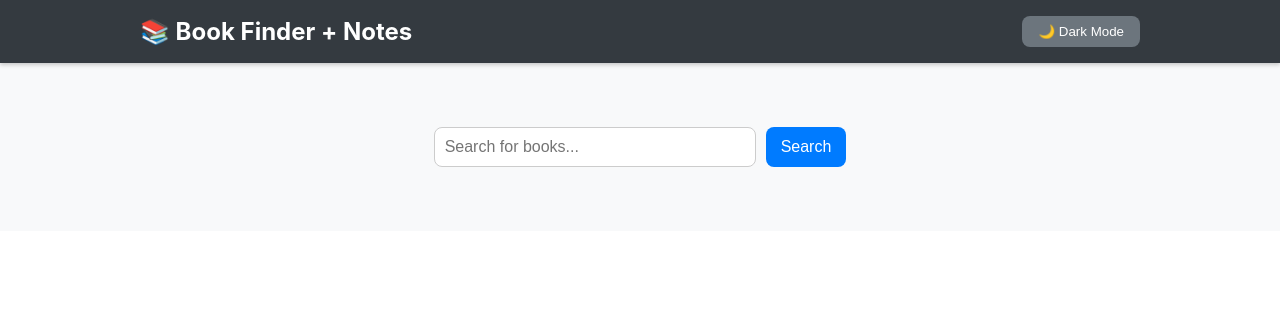
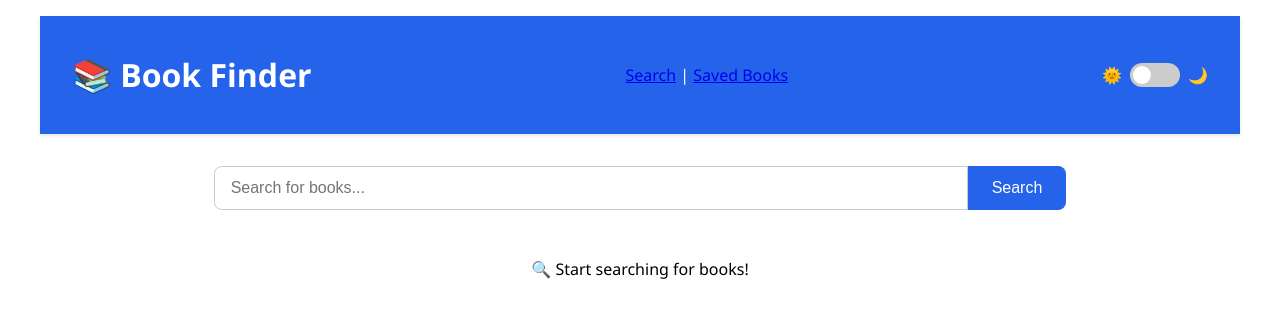
Before and after one commit to Lunixius/book-notes-client, a React (Create React App) app: page / in a window 1280 px wide. Shown: the top 318 px of the page. Built offline with nearby package versions, Linux system fonts and the light colour scheme.

Commit message:
Save notes.

```diff
--- a/package.json
+++ b/package.json
@@ -10,6 +10,7 @@
     "axios": "^1.10.0",
     "react": "^19.1.0",
     "react-dom": "^19.1.0",
+    "react-router-dom": "^7.6.2",
     "react-scripts": "5.0.1",
     "web-vitals": "^2.1.4"
   },
--- a/src/App.css
+++ b/src/App.css
@@ -1,119 +1,196 @@
-/* Base Light & Dark Themes */
-.app.light {
-  background-color: #f8f9fa;
-  color: #212529;
+/* General Reset & Transitions */
+body {
+  margin: 0;
+  font-family: 'Segoe UI', Tahoma, Geneva, Verdana, sans-serif;
+  transition: background-color 0.3s, color 0.3s;
 }
 
-.app.dark {
-  background-color: #121212;
-  color: #f1f1f1;
+.app-container {
+  padding: 1rem 2rem;
+  max-width: 1200px;
+  margin: 0 auto;
 }
 
-/* App Bar */
-.app-bar {
-  position: sticky;
-  top: 0;
-  background-color: #343a40;
-  color: white;
-  padding: 1rem 0;
-  z-index: 1000;
-  box-shadow: 0 2px 4px rgba(0, 0, 0, 0.2);
-}
-
-.app-bar-inner {
-  max-width: 1000px;
-  margin: auto;
-  padding: 0 1rem;
+/* Header / App Bar */
+header {
   display: flex;
   justify-content: space-between;
   align-items: center;
+  background-color: #2563eb; /* blue-600 */
+  color: white;
+  padding: 1rem 2rem;
+  position: sticky;
+  top: 0;
+  z-index: 1000;
+  box-shadow: 0 2px 4px rgba(0, 0, 0, 0.1);
 }
 
-.app-bar h1 {
-  margin: 0;
-  font-size: 1.5rem;
+/* Light/Dark Toggle */
+.toggle-container {
+  display: flex;
+  align-items: center;
+  gap: 0.5rem;
 }
 
-.toggle-btn {
-  background-color: #6c757d;
+.toggle-switch {
+  position: relative;
+  width: 50px;
+  height: 24px;
+}
+
+.toggle-switch input {
+  opacity: 0;
+  width: 0;
+  height: 0;
+}
+
+.slider {
+  position: absolute;
+  cursor: pointer;
+  background-color: #ccc;
+  border-radius: 34px;
+  top: 0;
+  left: 0;
+  right: 0;
+  bottom: 0;
+  transition: 0.4s;
+}
+
+.slider:before {
+  content: "";
+  position: absolute;
+  height: 18px;
+  width: 18px;
+  left: 3px;
+  bottom: 3px;
+  background-color: white;
+  border-radius: 50%;
+  transition: 0.4s;
+}
+
+input:checked + .slider {
+  background-color: #4ade80; /* green-400 */
+}
+
+input:checked + .slider:before {
+  transform: translateX(26px);
+}
+
+/* Search Bar */
+.search-bar {
+  display: flex;
+  justify-content: center;
+  margin: 2rem 0;
+}
+
+.search-bar input {
+  width: 60%;
+  padding: 0.75rem 1rem;
+  border: 1px solid #ccc;
+  border-radius: 8px 0 0 8px;
+  font-size: 1rem;
+  outline: none;
+}
+
+.search-bar button {
+  padding: 0.75rem 1.5rem;
+  background-color: #2563eb;
   color: white;
   border: none;
-  padding: 0.5rem 1rem;
-  border-radius: 8px;
+  border-radius: 0 8px 8px 0;
+  font-size: 1rem;
   cursor: pointer;
 }
 
-.toggle-btn:hover {
-  background-color: #5a6268;
+.search-bar button:hover {
+  background-color: #1e40af;
 }
 
-/* Container and Layout */
-.container {
-  padding: 2rem;
-  max-width: 1000px;
-  margin: auto;
+/* Cards Container */
+.cards-container {
+  display: grid;
+  grid-template-columns: repeat(auto-fit, minmax(260px, 1fr));
+  gap: 1.5rem;
+  padding-bottom: 3rem;
 }
 
-/* Search Form */
-.search-form {
-  display: flex;
-  justify-content: center;
-  gap: 10px;
-  margin: 2rem 0;
-}
-
-.search-form input {
-  width: 300px;
-  padding: 10px;
-  font-size: 1rem;
-  border-radius: 8px;
-  border: 1px solid #ccc;
-}
-
-.search-form button {
-  padding: 10px 15px;
-  font-size: 1rem;
-  cursor: pointer;
-  border-radius: 8px;
-  background-color: #007bff;
-  color: white;
-  border: none;
-}
-
-.search-form button:hover {
-  background-color: #0056b3;
-}
-
-/* Book Cards Grid */
-.book-grid {
-  display: grid;
-  grid-template-columns: repeat(auto-fit, minmax(300px, 1fr));
-  gap: 1.5rem;
-}
-
-/* Book Card Layout (image on top) */
+/* Individual Book Card */
 .book-card {
   background-color: white;
   color: black;
-  border-radius: 10px;
-  box-shadow: 0 4px 10px rgba(0,0,0,0.1);
-  padding: 1rem;
-  text-align: center;
+  border-radius: 1rem;
+  overflow: hidden;
+  box-shadow: 0 2px 8px rgba(0, 0, 0, 0.1);
+  display: flex;
+  flex-direction: column;
+  transition: transform 0.2s;
 }
 
-.app.dark .book-card {
-  background-color: #1f1f1f;
-  color: #f1f1f1;
+.book-card:hover {
+  transform: translateY(-5px);
 }
 
 .book-card img {
-  width: 100px;
-  height: auto;
-  margin-bottom: 1rem;
-  border-radius: 5px;
+  width: 100%;
+  height: 250px;
+  object-fit: cover;
 }
 
-.book-info h3,
-.book-info p {
+.book-card .info {
+  padding: 1rem;
+  flex-grow: 1;
+}
+
+.book-card h2 {
+  font-size: 1.25rem;
+  font-weight: bold;
+  margin-bottom: 0.5rem;
+}
+
+.book-card p {
+  font-size: 0.9rem;
+  line-height: 1.4;
   text-align: justify;
 }
+
+.book-card-wrapper {
+  background-color: var(--card-bg);
+  padding: 1rem;
+  border-radius: 12px;
+  box-shadow: 0 4px 12px rgba(0,0,0,0.1);
+  transition: transform 0.2s ease, box-shadow 0.2s ease;
+}
+
+.book-card-wrapper:hover {
+  transform: translateY(-4px);
+  box-shadow: 0 6px 20px rgba(0,0,0,0.15);
+}
+
+/* Dark Mode Overrides */
+.dark {
+  background-color: #1f2937;
+  color: white;
+}
+
+.dark .book-card {
+  background-color: #374151;
+  color: white;
+}
+
+.dark header {
+  background-color: #111827;
+}
+
+.dark .search-bar input {
+  background-color: #1f2937;
+  color: white;
+  border-color: #4b5563;
+}
+
+.dark .search-bar button {
+  background-color: #4f46e5;
+}
+
+.dark .search-bar button:hover {
+  background-color: #4338ca;
+}
--- a/src/App.js
+++ b/src/App.js
@@ -1,62 +1,105 @@
 import React, { useState } from 'react';
-import axios from 'axios';
+import { BrowserRouter as Router, Routes, Route, Link } from 'react-router-dom';
+import BookCard from './components/BookCard';
+import SavedBooks from './components/SavedBooks';
 import './App.css';
-import BookCard from './components/BookCard';
 
 function App() {
   const [query, setQuery] = useState('');
   const [books, setBooks] = useState([]);
   const [darkMode, setDarkMode] = useState(false);
 
-  const handleSearch = async (e) => {
-    e.preventDefault();
+  const handleToggle = () => setDarkMode(!darkMode);
+
+  const handleSearch = async () => {
+    if (!query.trim()) return;
     try {
-      const res = await axios.get(`http://localhost:5000/api/search?q=${query}`);
-      setBooks(res.data);
+      const res = await fetch(`https://www.googleapis.com/books/v1/volumes?q=${encodeURIComponent(query)}`);
+      const data = await res.json();
+      setBooks(data.items || []);
     } catch (err) {
-      console.error('Search error:', err);
+      console.error('Failed to fetch books:', err);
     }
   };
 
-  const toggleDarkMode = () => setDarkMode(!darkMode);
+  const saveBook = async (book) => {
+    try {
+      const res = await fetch('/api/books', {
+        method: 'POST',
+        headers: {
+          'Content-Type': 'application/json',
+        },
+        body: JSON.stringify(book),
+      });
+      const data = await res.json();
+      console.log('Book saved:', data);
+    } catch (err) {
+      console.error('Error saving book:', err);
+    }
+  };
 
-  return (
-    <div className={`app ${darkMode ? 'dark' : 'light'}`}>
-      <header className="app-bar">
-        <div className="app-bar-inner">
-          <h1>📚 Book Finder + Notes</h1>
-          <button onClick={toggleDarkMode} className="toggle-btn">
-            {darkMode ? '☀️ Light Mode' : '🌙 Dark Mode'}
-          </button>
-        </div>
-      </header>
-
-      <div className="container">
-        <form onSubmit={handleSearch} className="search-form">
+  const SearchPage = () => (
+    <>
+      <div className="search-bar">
         <input
           type="text"
           placeholder="Search for books..."
           value={query}
           onChange={(e) => setQuery(e.target.value)}
         />
-          <button type="submit">Search</button>
-        </form>
+        <button onClick={handleSearch}>Search</button>
+      </div>
 
-        <div className="book-grid">
-          {books.map((book) => (
-            <div className="book-card" key={book.googleId || book.title}>
-              <BookCard key={book.id} book={book} />
-              {book.thumbnail && <img src={book.thumbnail} alt={book.title} />}
-              <div className="book-info">
-                <h3>{book.title}</h3>
-                <p><strong>Author:</strong> {book.authors?.join(', ') || 'Unknown'}</p>
-                <p>{book.description || 'No description available.'}</p>
+      <div className="cards-container">
+        {books.length === 0 ? (
+          <p style={{ gridColumn: '1 / -1', textAlign: 'center' }}>🔍 Start searching for books!</p>
+        ) : (
+          books.map((book) => (
+            <div key={book.id} className="book-card-wrapper">
+              <BookCard
+                title={book.volumeInfo.title}
+                author={(book.volumeInfo.authors || []).join(', ')}
+                image={book.volumeInfo.imageLinks?.thumbnail}
+                description={book.volumeInfo.description || 'No description available.'}
+                onSave={() =>
+                  saveBook({
+                    title: book.volumeInfo.title,
+                    author: (book.volumeInfo.authors || []).join(', '),
+                    notes: '', // Add notes handling later
+                  })
+                }
+              />
             </div>
+          ))
+        )}
       </div>
-          ))}
+    </>
+  );
+
+  return (
+    <Router>
+      <div className={`app-container ${darkMode ? 'dark' : ''}`}>
+        <header>
+          <h1>📚 Book Finder</h1>
+          <nav>
+            <Link to="/">Search</Link> | <Link to="/saved">Saved Books</Link>
+          </nav>
+          <div className="toggle-container">
+            <span>🌞</span>
+            <label className="toggle-switch">
+              <input type="checkbox" checked={darkMode} onChange={handleToggle} />
+              <span className="slider" />
+            </label>
+            <span>🌙</span>
           </div>
+        </header>
+
+        <Routes>
+          <Route path="/" element={<SearchPage />} />
+          <Route path="/saved" element={<SavedBooks />} />
+        </Routes>
       </div>
-    </div>
+    </Router>
   );
 }
 
--- /dev/null
+++ b/src/components/SavedBooks.js
@@ -0,0 +1,29 @@
+import React, { useEffect, useState } from 'react';
+
+function SavedBooks() {
+  const [savedBooks, setSavedBooks] = useState([]);
+
+  useEffect(() => {
+    fetch('/api/books')
+      .then((res) => res.json())
+      .then((data) => setSavedBooks(data))
+      .catch((err) => console.error('Error fetching saved books:', err));
+  }, []);
+
+  return (
+    <div className="max-w-5xl mx-auto px-4 py-6">
+      <h2 className="text-2xl font-bold mb-4">📖 Saved Books</h2>
+      <div className="grid grid-cols-1 sm:grid-cols-2 lg:grid-cols-3 gap-4">
+        {savedBooks.map((book) => (
+          <div key={book._id} className="bg-white dark:bg-gray-800 shadow-md rounded-xl p-4">
+            <h3 className="text-lg font-semibold mb-2">{book.title}</h3>
+            <p className="text-sm mb-2 text-gray-600 dark:text-gray-300">by {book.author}</p>
+            <p className="text-sm">{book.notes}</p>
+          </div>
+        ))}
+      </div>
+    </div>
+  );
+}
+
+export default SavedBooks;
```
Also changed, not shown: src/components/BookCard.js (+26 -29 lines), 1 other file (tests, documents, lock files or other folders). Lines whose indentation alone changed are shown as unchanged.
